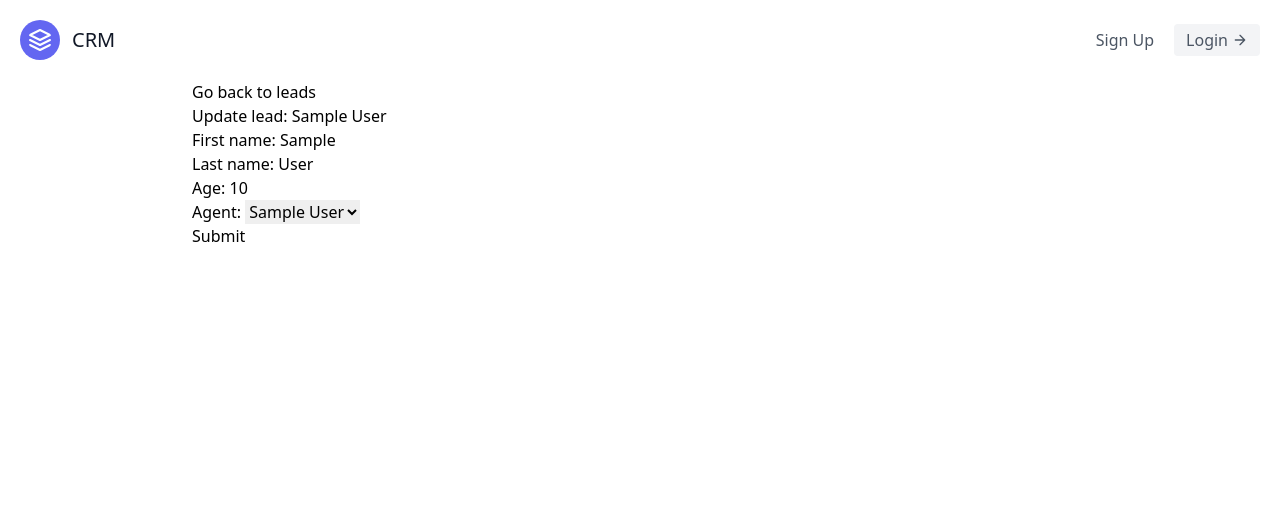
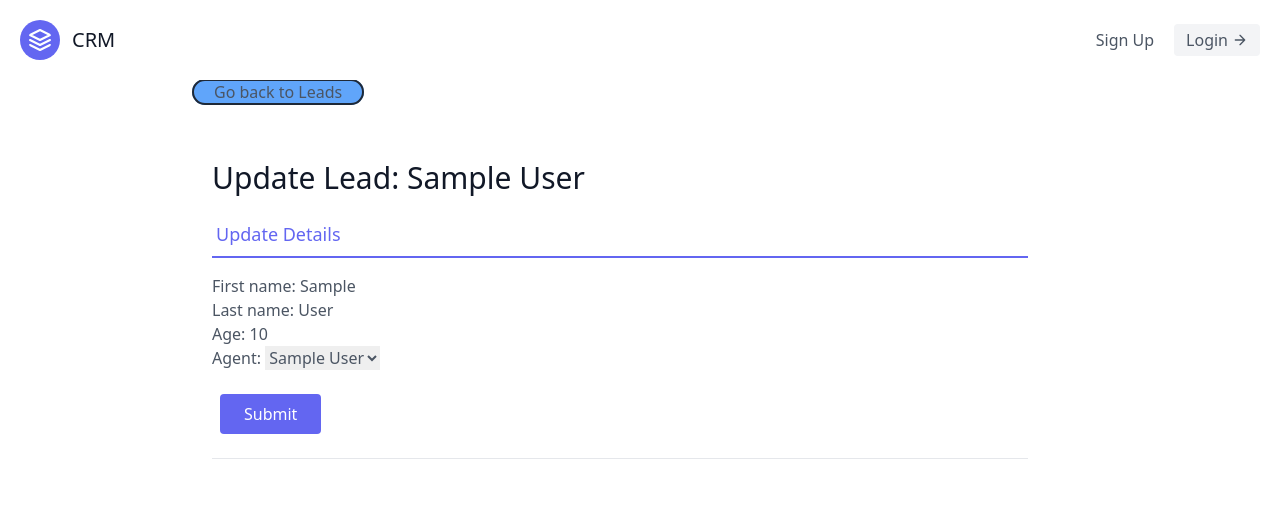
Before and after one commit to langBeralarm/just-django-tutorial, a Django app: page /leads/1/update/ in a window 1280 px wide. Shown: the top 514 px of the page. Run offline with Django 4.2, Linux system fonts and the light colour scheme; tables that the repository leaves empty hold one stand-in row (values such as "Sample post"); some libraries are stand-ins or nearby versions.

Commit message:
Update lead_update view

```diff
--- a/crm/leads/templates/leads/lead_update.html
+++ b/crm/leads/templates/leads/lead_update.html
@@ -1,11 +1,25 @@
 {% extends 'base.html' %}
 
 {% block content %}
-    <a href="{% url 'leads:lead_list' %}">Go back to leads</a>
-    <h1>Update lead: {{ lead.first_name }} {{ lead.last_name }}</h1>
-    <form method="post">
-        {% csrf_token %}
-        {{ form.as_p }}
-        <button type="submit">Submit</button>
-    </form>
+<section class="text-gray-600 body-font overflow-hidden">
+    <a class="mr-5 px-5 hover:text-gray-900 bg-blue-400 hover:bg-blue-100 border-2 rounded-full border-gray-800" href="{% url 'leads:lead_list' %}">Go back to Leads</a>
+    <div class="container px-5 py-8 mx-auto">
+        <div class="mx-auto flex flex-wrap">
+            <div class="w-full lg:pr-10 lg:py-6 mb-6 lg:mb-0">
+                <h1 class="text-gray-900 text-3xl title-font font-medium mb-4">
+                    Update Lead: {{ lead.first_name }} {{lead.last_name }}
+                </h1>
+                <div class="flex mb-4">
+                    <a class="flex-grow text-indigo-500 border-b-2 border-indigo-500 py-2 text-lg px-1">Update Details</a>
+                </div>
+                <form method="post" class="flex-block items-center border-b">
+                    {% csrf_token %}
+                    {{ form.as_p }}
+                    <button type="submit" class="flex mx-2 my-6 text-white bg-indigo-500 border-0 py-2 px-6 focus:outline-none hover:bg-indigo-600 rounded">Submit</button>
+                </form>
+            </div>
+        </div>
+    </div>
+    </div>
+</section>
 {% endblock %}
```
